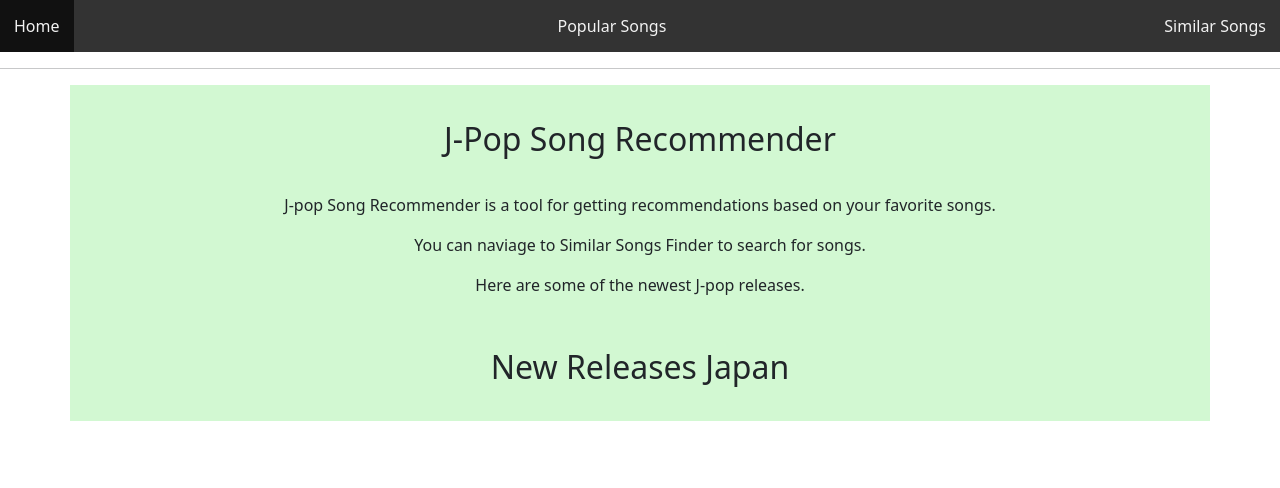
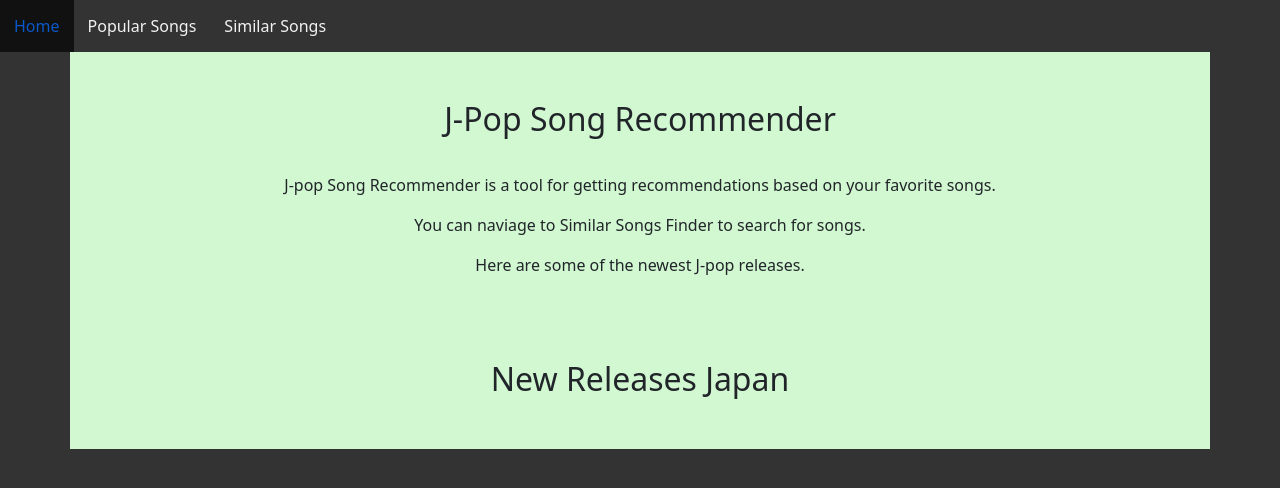
Before and after one commit to robinhwhwk/spotify-recommendation, a Django app: page / in a window 1280 px wide. Shown: the top 488 px of the page. Run offline with Django 4.2, Linux system fonts and the light colour scheme.

Commit message:
css changes

```diff
--- a/core/apis.py
+++ b/core/apis.py
@@ -13,7 +13,7 @@
 environ.Env.read_env()
 
 
-sp = spotipy.Spotify(client_credentials_manager=SpotifyClientCredentials())
+sp = spotipy.Spotify(client_credentials_manager=SpotifyClientCredentials(), requests_timeout=10, retries=10)
 
 
 # def play_audio(preview_url):
--- a/core/static/css/styles.css
+++ b/core/static/css/styles.css
@@ -1,20 +1,93 @@
+body {
+  background-color: #333;
+}
+.container {
+  display: flex;
+  justify-content: center;
+  align-items: center;
+  flex-direction: column;
+  padding: 1rem;
+  background-color: #d2f8d2;
+}
 
-.container {
-  display: grid;
+.search_wrapper {
+  display: flex;
+  justify-content: center;
+  flex-direction: column;
+  gap: 0.25rem;
+  width: 100%;
   align-items: center;
-  justify-content: center;
-  background-color: #d2f8d2;
-}f
+}
 
 input {
   font-size: 1rem;
 }
 
+.song-cards {
+  display: grid;
+  align-items: center;
+}
+
+#search-cards {
+  display: flex;
+  /* grid-template-columns: repeat(auto-fill, minmax(150px, 1fr)); */
+  flex-direction: column;
+  width: 500px;
+  gap: 0.25rem;
+  margin-top: 1rem;
+}
+
+#recommendations {
+  display: grid;
+  /* grid-template-columns: repeat(auto-fill, minmax(150px, 1fr)); */
+  max-width: 500px;
+  gap: 0.25rem;
+  margin-top: 1rem;
+}
+
+.card {
+  border: 1px solid black;
+  background-color: white;
+  padding: 0.5rem;
+  font-size: 1rem;
+  text-orientation: upright;
+}
+
+.title {
+  font-size: large;
+  font-weight: bold;
+}
+
+.artist {
+  font-size: smaller;
+  font-style: italic;
+}
+
+div.songinfo {
+  display: inline-flex;
+}
+
+div.song {
+  margin-top: 10px;
+}
+
+#recommendations .card {
+  border: 1px solid black;
+  background-color: white;
+  padding: 1rem;
+  margin: 0.2rem;
+  font-size: 1.2rem;
+  text-orientation: upright;
+}
 
 #btn_submit {
   width: 140px;
   height: 40px;
   margin-top: 10px;
+}
+
+#selected_songs {
+  margin-top: 20px;
 }
 
 .mouseover {
@@ -69,6 +142,10 @@
   opacity: 0%;
 }
 
+.active {
+  background-color: #04AA6D;
+}
+
 .card > img {
   margin: 0px 5px 0px 0px;
 }
@@ -88,16 +165,23 @@
   font-size: 2rem;
 }
 
-.navbar {
+.navbar ul {
   list-style-type: none;
   margin: 0;
   padding: 0;
+  overflow: hidden;
   background-color: #333;
-  overflow: hidden;
+  position: fixed;
+  top: 0;
+  width: 100%;
+  z-index: 10000;
 }
 
-.navbar a {
+li {
   float: left;
+}
+
+li a {
   display: block;
   color: #f2f2f2;
   text-align: center;
@@ -133,7 +217,6 @@
   display: grid;
   grid-template-columns: 1fr 10fr;
   position: relative;
-  gap: .5rem;
 }
 
 .bottom {
--- a/core/templates/base.html
+++ b/core/templates/base.html
@@ -15,13 +15,16 @@
     <!-- Add additional CSS in static file -->
     {% load static %}
     <link rel="stylesheet" href="{% static 'css/styles.css' %}" />
+    <script src="{% static 'js/audio.js' %}"></script>
   </head>
   <body>
           {% block sidebar %}
           <div class="navbar">
-            <li><a href="{% url 'index' %}">Home</a></li>
-            <li><a href="{% url 'popular' %}">Popular Songs</a></li>
-            <li><a href="{% url 'recommendation' %}">Similar Songs</a></li>
+            <ul>
+              <li><a href="{% url 'index' %}">Home</a></li>
+              <li><a href="{% url 'popular' %}">Popular Songs</a></li>
+              <li><a href="{% url 'recommendation' %}">Similar Songs</a></li>
+            </ul>
           </div>
           <hr />
           {% endblock %}
```
Also changed, not shown: core/templates/popular.html (+3 -5 lines), core/templates/recommendations.html (+7 -5 lines), 1 other file.
